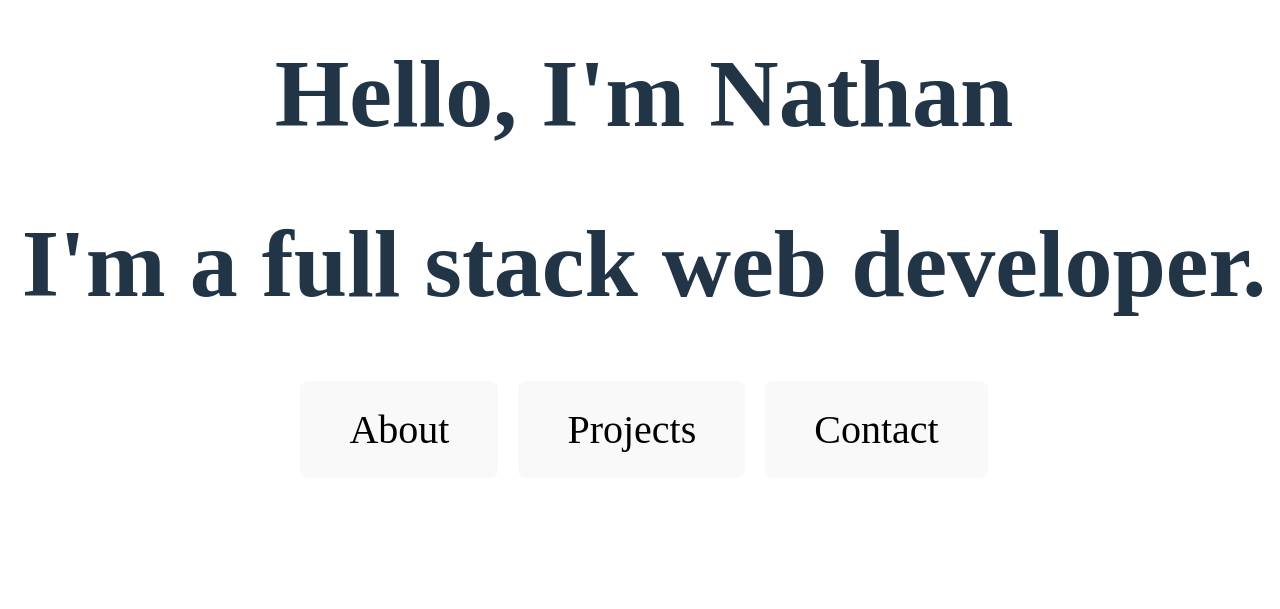
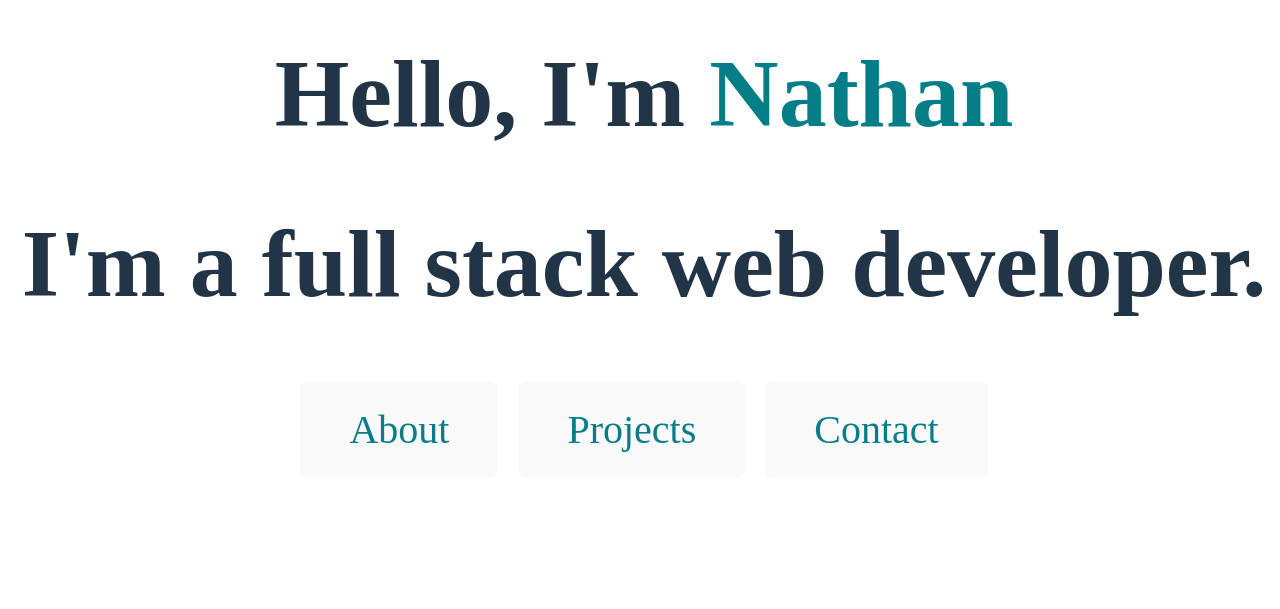
Before and after one commit to ncurameng26/ReactPersonalWebsite, a React (Vite) app in the folder ReactPersonalWebsite/: page / in a window 1280 px wide. Shown: the part 191-800 px from the top of the page. Built offline with nearby package versions, Linux system fonts and the light colour scheme; a web font is replaced by a local one.

Commit message:
Changed font colors

```diff
--- a/ReactPersonalWebsite/src/components/StartPage.jsx
+++ b/ReactPersonalWebsite/src/components/StartPage.jsx
@@ -7,7 +7,7 @@ const StartPage = () => {
         <div>
             <div className="startMain">
                 <div className="startPageContainer">
-                    <h1> Hello, I'm Nathan </h1>
+                    <h1> Hello, I'm <span style={{ "color": "rgb(5, 126, 136)" }}>Nathan</span> </h1>
                     <h1> I'm a full stack web developer. </h1>
                 </div>
             </div>
--- a/ReactPersonalWebsite/src/styles/app.css
+++ b/ReactPersonalWebsite/src/styles/app.css
@@ -10,6 +10,7 @@ button {
     margin-left: 10px;
     margin-right: 10px;
     font-family: 'Skranji', cursive;
+    color: rgb(5, 126, 136);
 }
 
 .buttonContainer {
```
